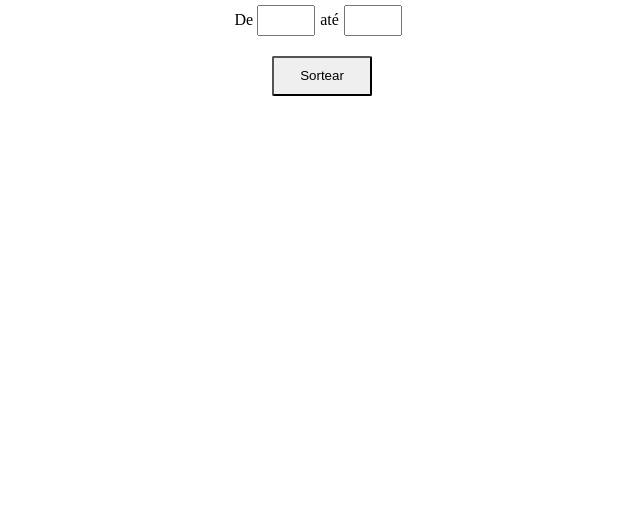
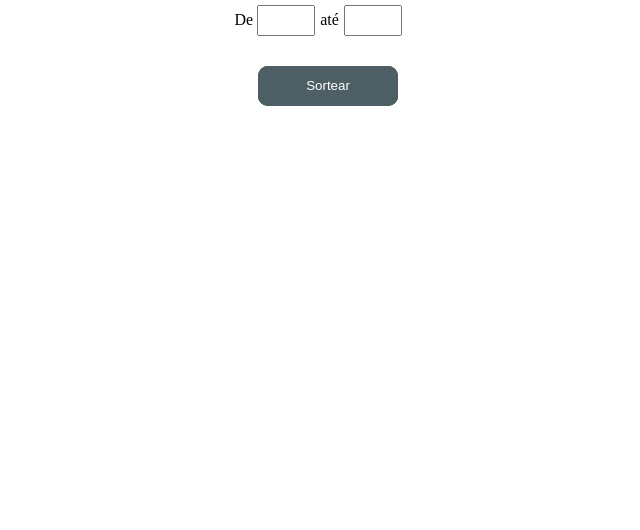
Before and after one commit to brutar/sorteador, a plain HTML site: page index.html in a window 1280 px wide. Shown: the part 270-800 px from the top of the page, without its empty margins (318-958 px from the left). Drawn offline with Linux system fonts and the light colour scheme.

Commit message:
Efeito botão Sortear

```diff
--- a/estilo.css
+++ b/estilo.css
@@ -17,23 +17,9 @@ h1{
 }
 #btnS{
   display: block;
-  width: 100px;
-  margin: 20px auto;
+  width: 140px;
+  margin: 30px auto 30px 86px;
   height: 40px;
-  border-radius: 2px;
-}
-.c-loader{
-  animation: is-rotating 1s infinite;
-  border: 6px solid #e5e5e5;
-  border-radius: 50%;
-  border-top-color: #dc1298;
-  height: 50px;
-  width: 50px;
-}
-@keyframes is-rotating {
-  to {
-    transform: rotate(1turn);
-  }
 }
 #areaResultado{
   display: flex;
@@ -57,3 +43,63 @@ h1{
   height: 200px;
   margin: 0 auto;
 }
+
+.efeito {
+  width: 220px;
+  height: 50px;
+  border: none;
+  outline: none;
+  color: #fff;
+  background: #111;
+  cursor: pointer;
+  position: relative;
+  z-index: 0;
+  border-radius: 10px;
+}
+
+.efeito:before {
+  content: '';
+  background: linear-gradient(45deg, #ff0000, #ff7300, #fffb00, #48ff00, #00ffd5, #002bff, #7a00ff, #ff00c8, #ff0000);
+  position: absolute;
+  top: -2px;
+  left:-2px;
+  background-size: 400%;
+  z-index: -1;
+  filter: blur(5px);
+  width: calc(100% + 4px);
+  height: calc(100% + 4px);
+  animation: glowing 20s linear infinite;
+  opacity: 0;
+  transition: opacity .3s ease-in-out;
+  border-radius: 10px;
+}
+
+.efeito:active {
+  color: #000
+}
+
+.efeito:active:after {
+  background: transparent;
+}
+
+.efeito:hover:before {
+  opacity: 1;
+}
+
+.efeito:after {
+  z-index: -1;
+  content: '';
+  position: absolute;
+  width: 100%;
+  height: 100%;
+  background: #4d5f65;
+  left: 0;
+  top: 0;
+  border-radius: 10px;
+}
+
+@keyframes glowing {
+  0% { background-position: 0 0; }
+  50% { background-position: 400% 0; }
+  100% { background-position: 0 0; }
+}
--- a/index.html
+++ b/index.html
@@ -17,7 +17,7 @@
                     <span>De </span><input type="type" name="" id="campo1" value="" class="campo"/><span id="txt">até</span><input type="text" name="" id="campo2" value="" class="campo"/>
                 </div>
                 <div>
-                  <button type="submit" id="btnS"> Sortear</button>
+                  <button type="submit" id="btnS" class="efeito"> Sortear</button>
                 </div>
               </form>
               <div id="areaResultado">
```
